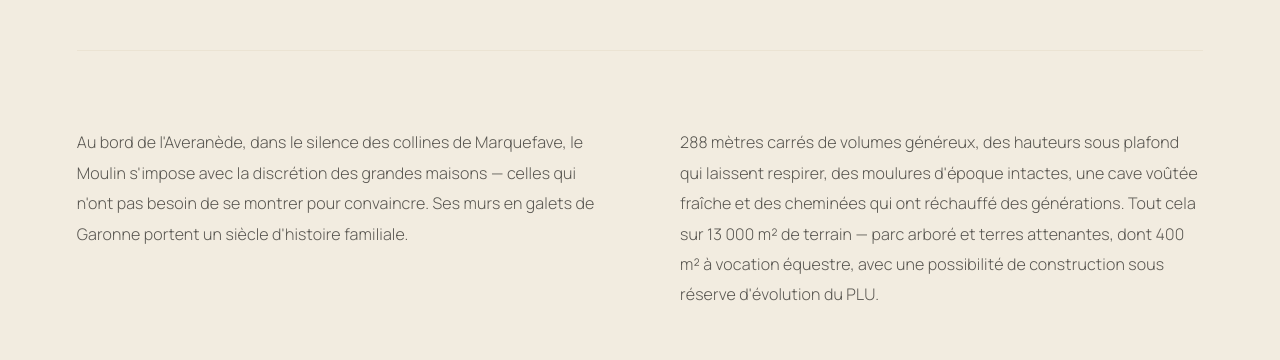
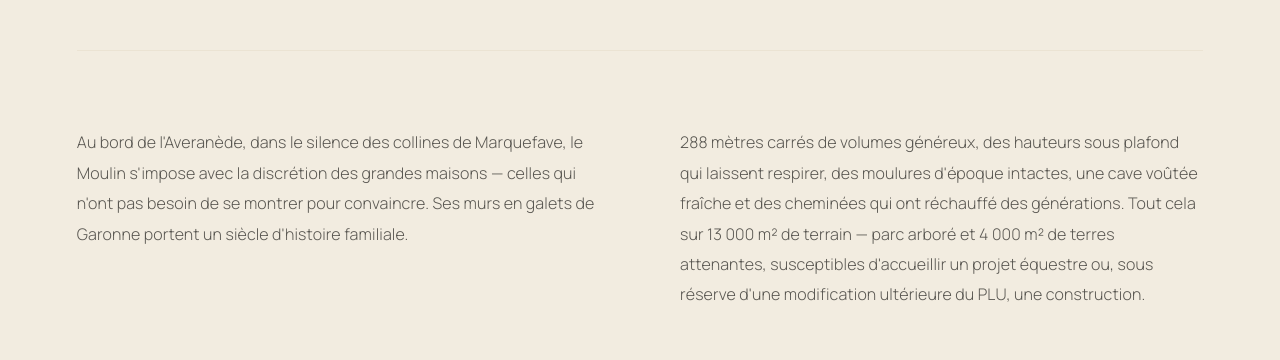
Before and after one commit to jeanbaptistetrinque-bit/trinque_immobilier_marquefave, a Next.js app: page /le-moulin in a window 1280 px wide. Shown: the part 1782-2142 px from the top of the page. Built offline with nearby package versions, Linux system fonts and the light colour scheme.

Commit message:
fix: terrain annexe Moulin 4000m2, précision équestre/PLU

```diff
--- a/app/le-moulin/page.tsx
+++ b/app/le-moulin/page.tsx
@@ -19,7 +19,7 @@ export const metadata: Metadata = {
 const features = [
   { label: "Surface habitable", value: "288 m²" },
   { label: "Terrain total",     value: "13 000 m²" },
-  { label: "Terrain annexe",    value: "400 m² (chevaux)" },
+  { label: "Terrain annexe",    value: "4 000 m²" },
   { label: "Style",             value: "Maison de maître" },
   { label: "Construction",      value: "Galets de Garonne" },
   { label: "Prix",              value: "549 000 €" },
@@ -74,7 +74,7 @@ export default function LeMoulinPage() {
               Au bord de l&apos;Averanède, dans le silence des collines de Marquefave, le Moulin s&apos;impose avec la discrétion des grandes maisons — celles qui n&apos;ont pas besoin de se montrer pour convaincre. Ses murs en galets de Garonne portent un siècle d&apos;histoire familiale.
             </p>
             <p style={{ fontFamily: "Manrope, sans-serif", fontSize: "1rem", fontWeight: 300, lineHeight: 1.9, color: "#1F1E1B", opacity: 0.72 }}>
-              288 mètres carrés de volumes généreux, des hauteurs sous plafond qui laissent respirer, des moulures d&apos;époque intactes, une cave voûtée fraîche et des cheminées qui ont réchauffé des générations. Tout cela sur 13 000 m² de terrain — parc arboré et terres attenantes, dont 400 m² à vocation équestre, avec une possibilité de construction sous réserve d&apos;évolution du PLU.
+              288 mètres carrés de volumes généreux, des hauteurs sous plafond qui laissent respirer, des moulures d&apos;époque intactes, une cave voûtée fraîche et des cheminées qui ont réchauffé des générations. Tout cela sur 13 000 m² de terrain — parc arboré et 4 000 m² de terres attenantes, susceptibles d&apos;accueillir un projet équestre ou, sous réserve d&apos;une modification ultérieure du PLU, une construction.
             </p>
           </div>
 
```
